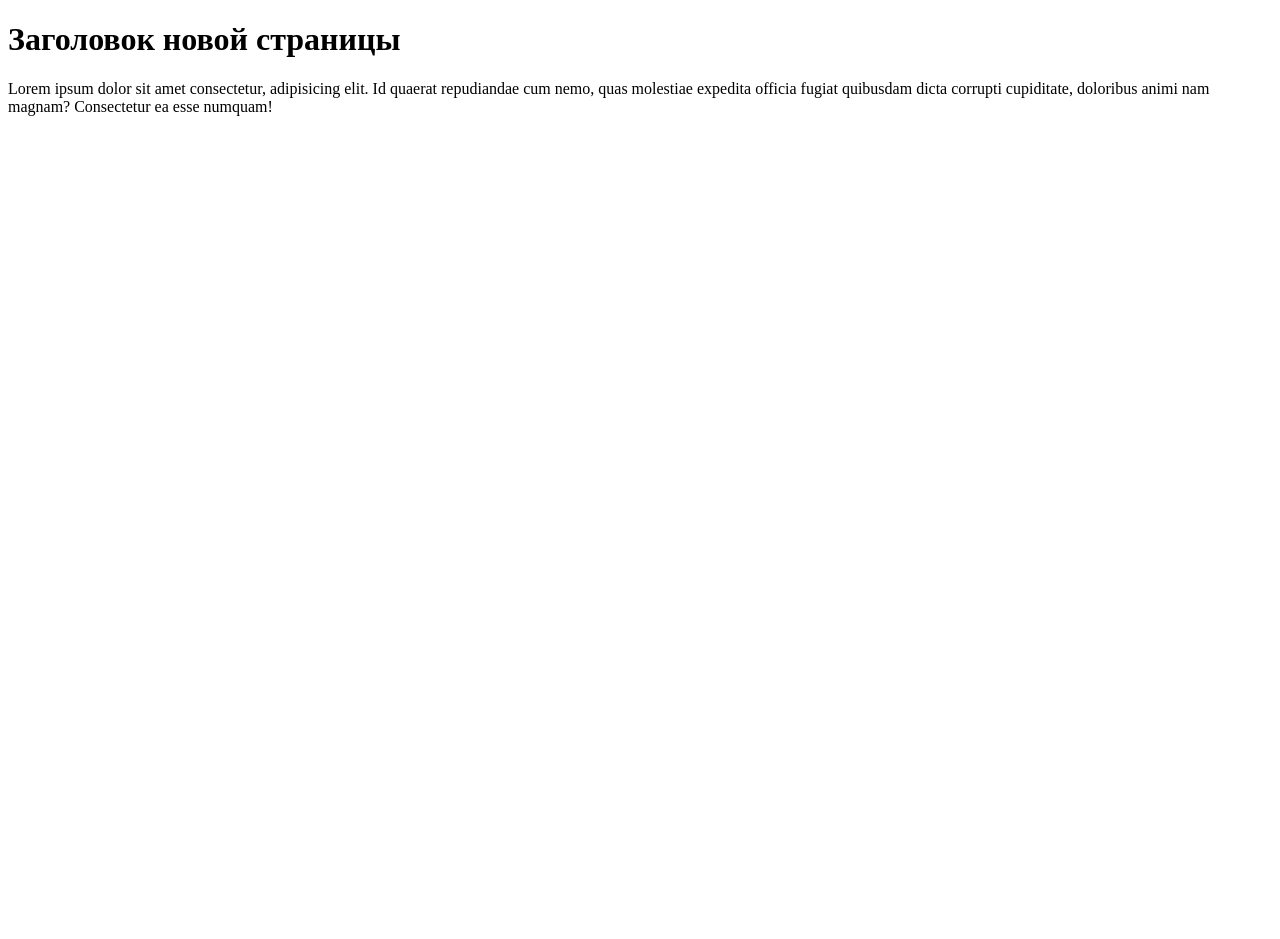
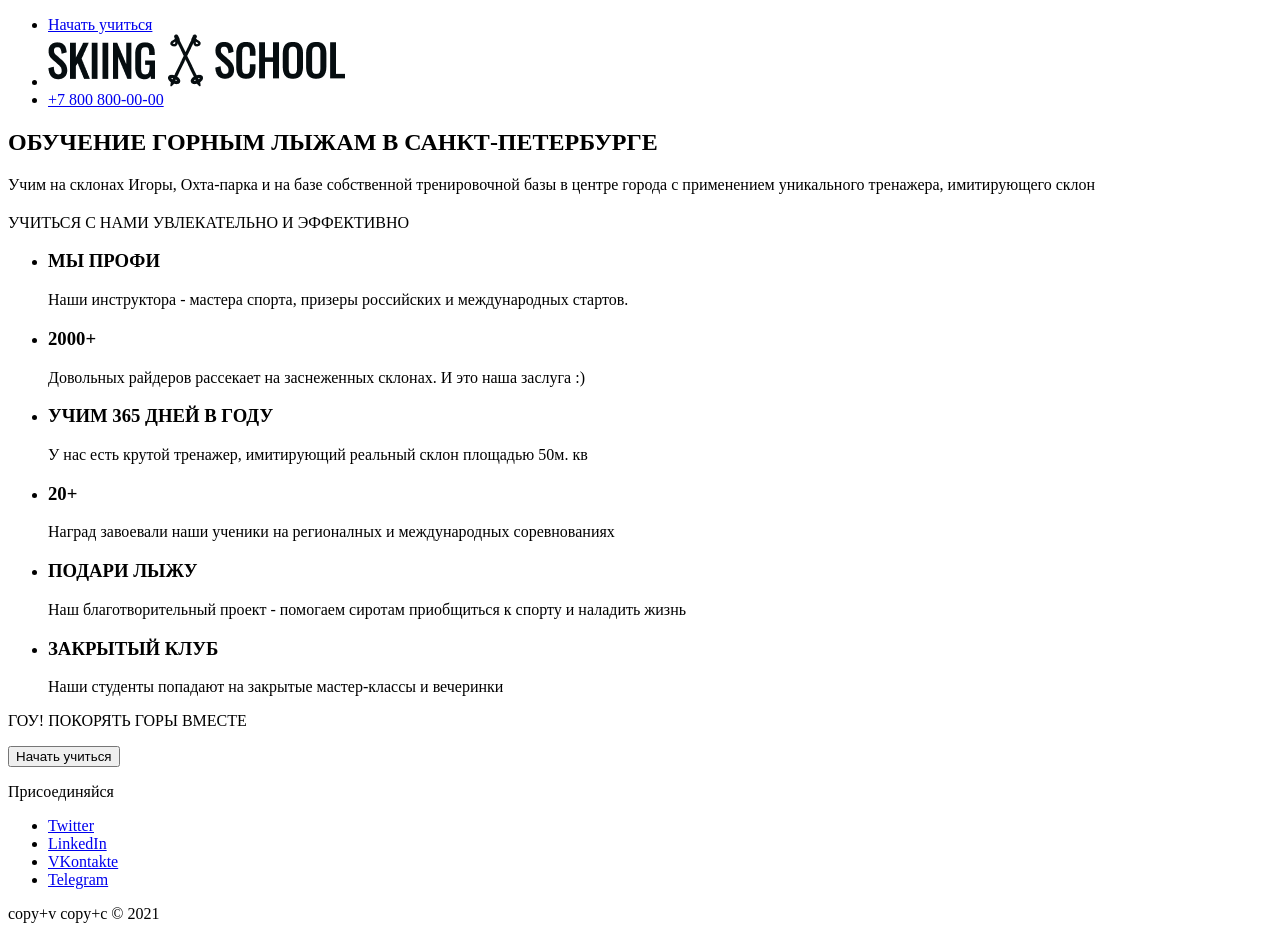
Before and after one commit to KrasavinDS/ski-scholl-krasavin, a plain HTML site: page index.html in a window 1280 px wide. Before the commit the page ends 800 px from the top, so only its background shows below. Drawn offline with Linux system fonts and the light colour scheme.

Commit message:
Домашний проект_05.04.22

```diff
--- a/index.html
+++ b/index.html
@@ -1,14 +1,87 @@
 <!DOCTYPE html>
-<html lang="en">
+<html lang="ru">
 <head>
     <meta charset="UTF-8">
     <meta http-equiv="X-UA-Compatible" content="IE=edge">
     <meta name="viewport" content="width=h, initial-scale=1.0">
-    <title>Document</title>
+    <title>Ski landing</title>
 </head>
 <body>
-    <h1>Заголовок новой страницы</h1>
+    <header class="header">
+         <nav class="menu">
+            <ul class="menu-item">
+                <li class="menu-item">
+                    <a href="#service" class="menu-link">Начать учиться</a>
+                </li>
+                <li class="menu-item">
+                    <img src="images/skiing-school-logo.png" alt="Логотип горнолыжной школы" class="service-image">
+                </li>
+                <li class="menu-item">
+                    <a href="#" class="menu-link">+7 800 800-00-00</a>
+                </li>
+            </ul>
+        </nav>
+    </header>
 
-    <p>Lorem ipsum dolor sit amet consectetur, adipisicing elit. Id quaerat repudiandae cum nemo, quas molestiae expedita officia fugiat quibusdam dicta corrupti cupiditate, doloribus animi nam magnam? Consectetur ea esse numquam!</p>
-</body>
+    <main>
+        <section id="service" class="service">
+            <h1 class="service-title">ОБУЧЕНИЕ ГОРНЫМ ЛЫЖАМ В САНКТ-ПЕТЕРБУРГЕ</h1>
+            <p class="service-info">Учим на склонах Игоры, Охта-парка и на базе собственной тренировочной базы в центре города с применением уникального тренажера, имитирующего склон</p>
+        </section>
+
+        <section id="promo" class="promo">
+            <h2 class="promo-title"></h2>
+            <p class="promo-info">УЧИТЬСЯ С НАМИ УВЛЕКАТЕЛЬНО И ЭФФЕКТИВНО</p>
+            <ul class="promo-list">
+                <li class="promo-item">
+                    <h3 class="promo-caption">МЫ ПРОФИ</h3>
+                    <p class="promo-text">Наши инструктора - мастера спорта, призеры российских и международных стартов.</p>
+                </li>
+                <li class="promo-item">
+                    <h3 class="promo-caption">2000+</h3>
+                    <p class="promo-text">Довольных райдеров рассекает на заснеженных склонах. И это наша заслуга :) </p>
+                </li>
+                <li class="promo-item">
+                    <h3 class="promo-caption">УЧИМ 365 ДНЕЙ В ГОДУ</h3>
+                    <p class="promo-text">У нас есть крутой тренажер, имитирующий реальный склон площадью 50м. кв</p>
+                </li>
+                <li class="promo-item">
+                    <h3 class="promo-caption">20+</h3>
+                    <p class="promo-text">Наград завоевали наши ученики на регионалных и международных соревнованиях</p>
+                </li>
+                <li class="promo-item">
+                    <h3 class="promo-caption">ПОДАРИ ЛЫЖУ</h3>
+                    <p class="promo-text">Наш благотворительный проект - помогаем сиротам приобщиться к спорту и наладить жизнь</p>
+                </li>
+                <li class="promo-item">
+                    <h3 class="promo-caption">ЗАКРЫТЫЙ КЛУБ</h3>
+                    <p class="promo-text">Наши студенты попадают на закрытые мастер-классы и вечеринки</p>
+                </li>
+            </ul>
+        </section>
+
+        <div class="order">
+            <p class="order-text">ГОУ! ПОКОРЯТЬ ГОРЫ ВМЕСТЕ</p>
+            <button class=""btn>Начать учиться</button>
+        </div>
+    </main>
+
+    <footer class="footer">
+        <p class="social-text">Присоединяйся</p>
+        <ul class="social">
+            <li class="social-item">
+                <a href="#" class="social-link" title="Мы в твиттере" >Twitter</a>
+            </li>
+            <li class="social-item">
+                <a href="#" class="social-link" title="Мы в ЛинкендИн" >LinkedIn</a>
+            </li>
+            <li class="social-item">
+                <a href="#" class="social-link" title="Смотри нас в VK" >VKontakte</a>
+            </li>
+            <li class="social-item">
+                <a href="#" class="social-link" title="Читай нашу телегу" >Telegram</a>
+            </li>
+        </ul>
+        <p class="social-text">copy+v copy+c © 2021</p>
+    </footer>
 </html>
--- /dev/null
+++ b/styles/style.css
@@ -0,0 +1,3 @@
+.header {
+    background-color: blue;
+}
```
Also changed, not shown: images/skiing-school-logo.png (added), 1 other file.
